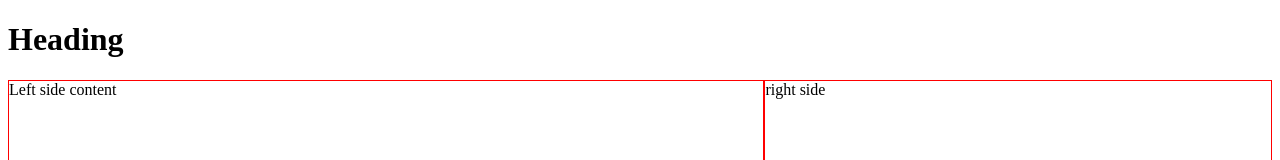
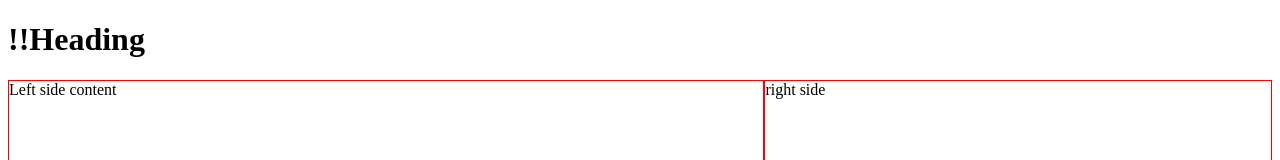
Before and after one commit to Evgeny-Archi/exp, a plain HTML site: page index.html in a window 1280 px wide. Shown: the top 160 px of the page. Drawn offline with Linux system fonts and the light colour scheme.

Commit message:
Some changes on master

```diff
--- a/index.html
+++ b/index.html
@@ -9,7 +9,7 @@
 </head>
 <body>
 
-<h1>Heading</h1>
+<h1>!!Heading</h1>
     <div class="wrap">
         <div class="left">
             <div class="content">Left side content</div>
```
